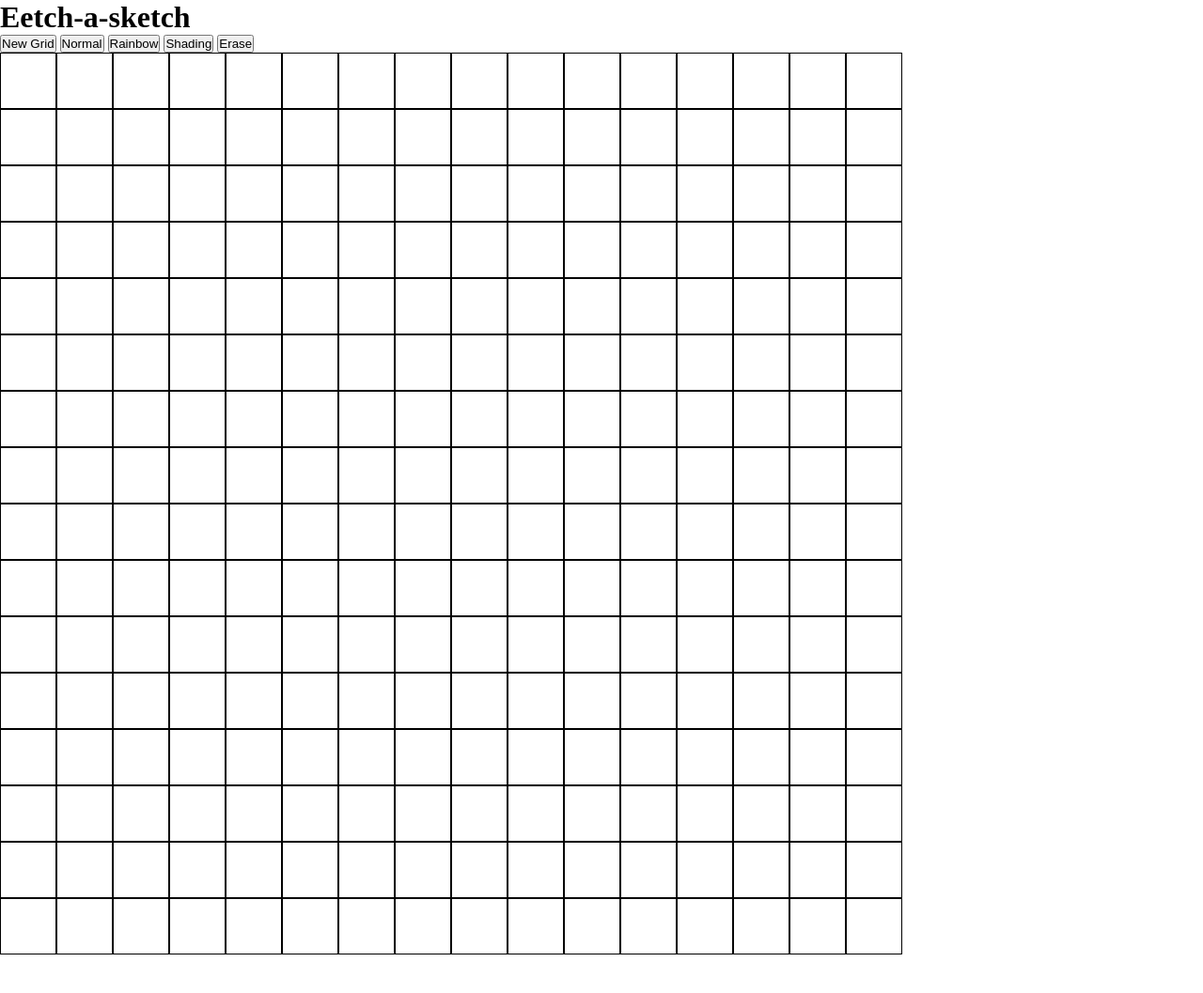
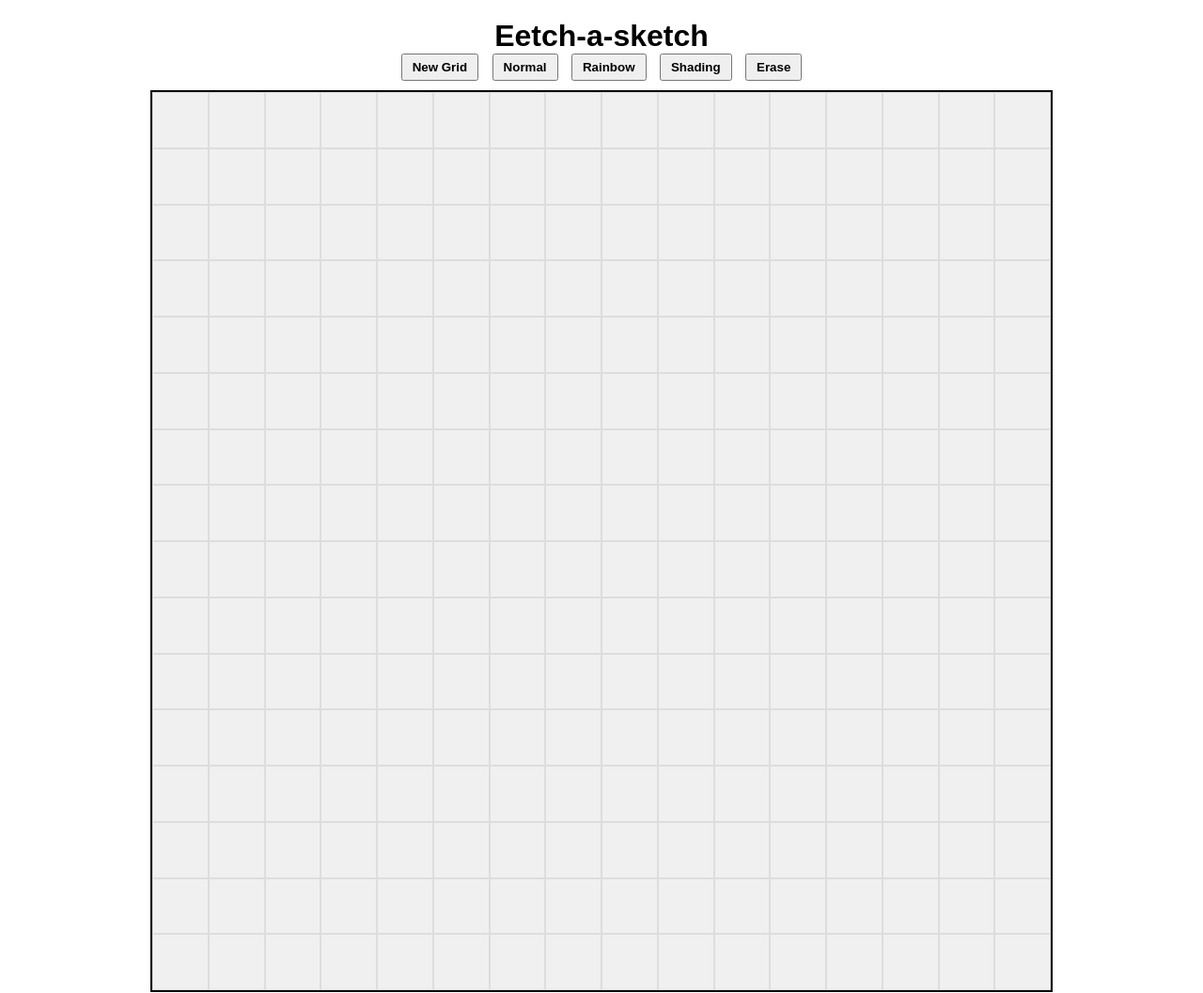
Before and after one commit to webwizsharmin/etch-a-sketch, a plain HTML site: page index.html in a window 1280 px wide. Shown: the whole page at 94% size. Before the commit the page ends 1016 px from the top, so only its background shows below. Drawn offline with Linux system fonts and the light colour scheme.

Commit message:
Style: add initial styles for container and buttons

```diff
--- a/style.css
+++ b/style.css
@@ -4,18 +4,38 @@
   box-sizing: border-box;
 }
 
+body {
+  display: flex;
+  flex-direction: column;
+  align-items: center;
+  padding: 20px;
+  font-family: sans-serif;
+}
+
+#controls {
+  margin-bottom: 10px;
+}
+
+button {
+  margin: 0 5px;
+  padding: 5px 10px;
+  cursor: pointer;
+  font-weight: 600;
+}
+
 #container {
-  /* border: 1px solid green; */
+  border: 2px solid #000;
   display: flex;
   flex-wrap: wrap;
   width: 960px;
   height: 960px;
 }
 
-#container > div {
-  border: 1px solid black;
+.grid-square {
+  border: 1px solid #ddd;
   flex: 1 0 calc(100% / 16);
   aspect-ratio: 1 / 1;
+  background-color: #f0f0f0;
 }
 
 .grid-square:hover {
```
